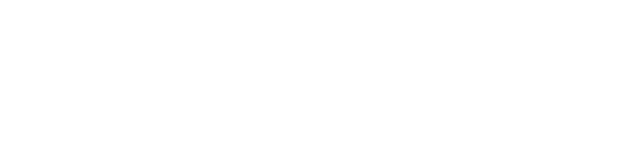
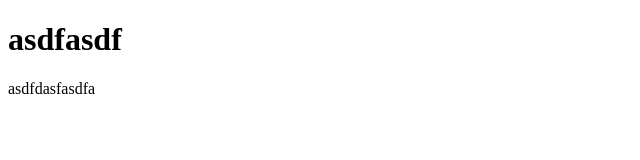
Before and after one commit to gigabros/WeChair, a plain HTML site: page index.html in a window 1280 px wide. Shown: the whole page, without its empty margins (0-640 px from the left). Drawn offline with Linux system fonts and the light colour scheme.

Commit message:
Update index.html

```diff
--- a/index.html
+++ b/index.html
@@ -7,6 +7,7 @@
     <title>Document</title>
 </head>
 <body>
-
+    <h1>asdfasdf</h1>
+    <p>asdfdasfasdfa</p>
 </body>
 </html>
```
